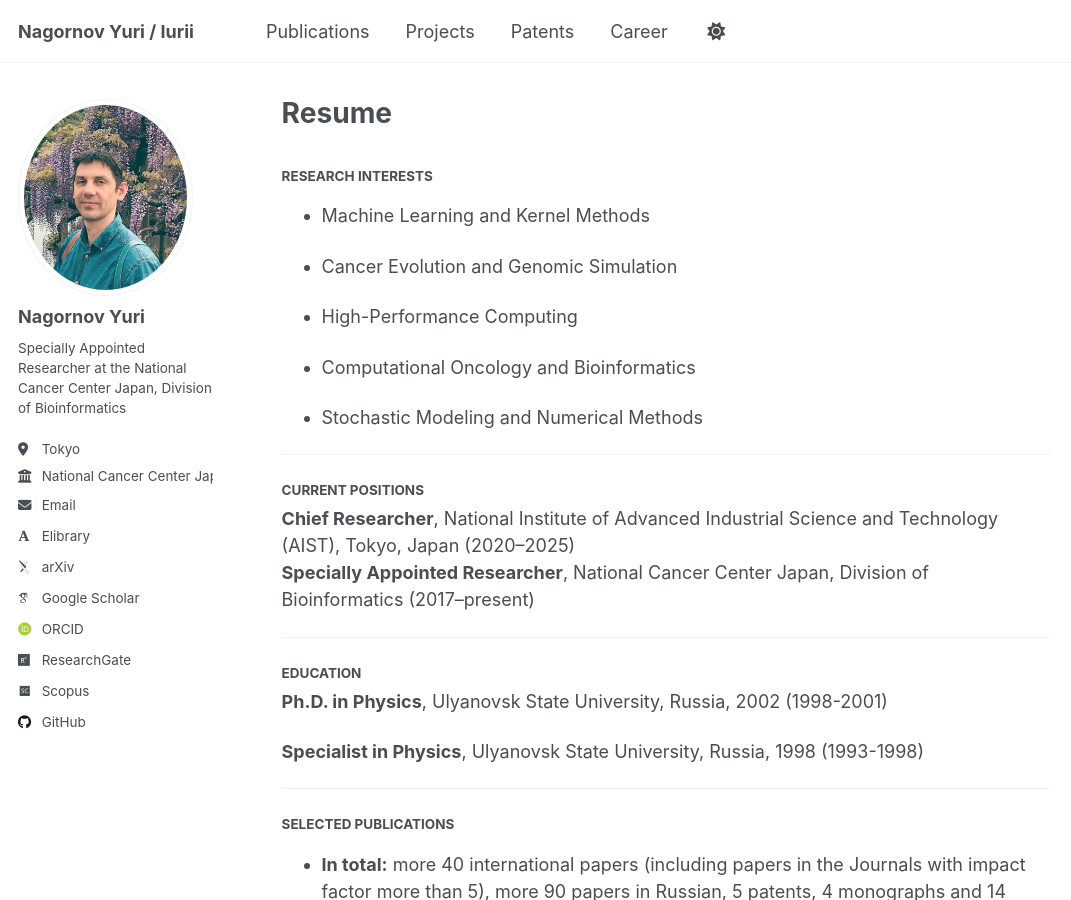
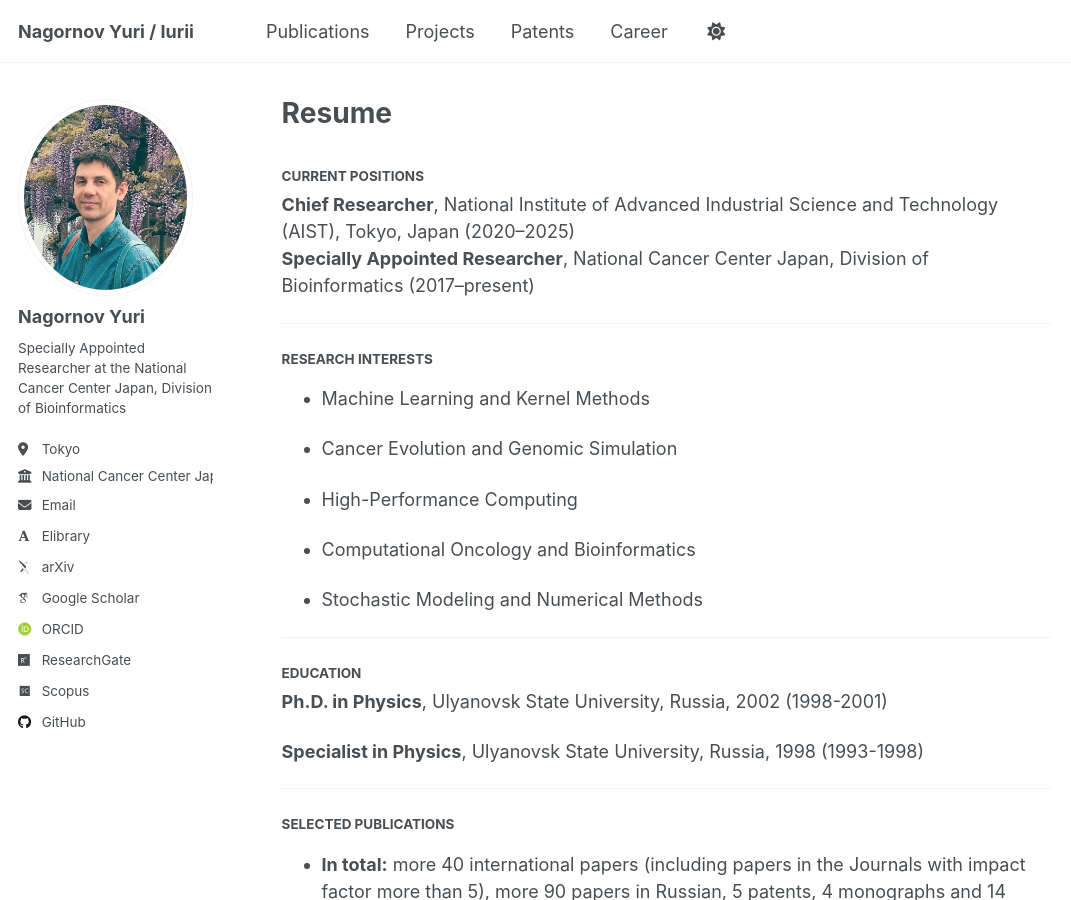
Before and after one commit to nagornovys/nagornovys.github.io, a Jekyll site: the page built from _pages/about.md, in a window 1280 px wide and 900 px high. Shown: the whole window, without its empty margins (0-1071 px from the left). Built offline with Jekyll 4.4.1, drawn with Linux system fonts in a browser that asks for light colours; some web fonts are replaced; a script that is not in the unit is left out; some of the changed lines change nothing that is shown.

Commit message:
Change the order

```diff
--- a/_pages/about.md
+++ b/_pages/about.md
@@ -7,6 +7,12 @@ redirect_from:
   - /about.html
 ---
 
+#### CURRENT POSITIONS
+
+**Chief Researcher**, National Institute of Advanced Industrial Science and Technology (AIST), Tokyo, Japan (2020–2025)
+**Specially Appointed Researcher**, National Cancer Center Japan, Division of Bioinformatics (2017–present)
+
+---
 
 #### RESEARCH INTERESTS
 
@@ -19,14 +25,6 @@ redirect_from:
 - Computational Oncology and Bioinformatics
 
 - Stochastic Modeling and Numerical Methods
-
-
----
-
-#### CURRENT POSITIONS
-
-**Chief Researcher**, National Institute of Advanced Industrial Science and Technology (AIST), Tokyo, Japan (2020–2025)
-**Specially Appointed Researcher**, National Cancer Center Japan, Division of Bioinformatics (2017–present)
 
 ---
 
```
